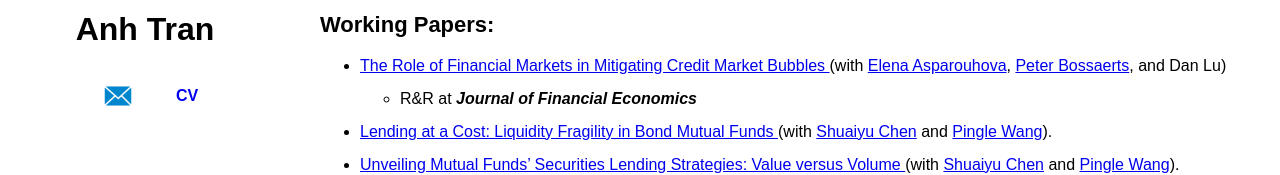
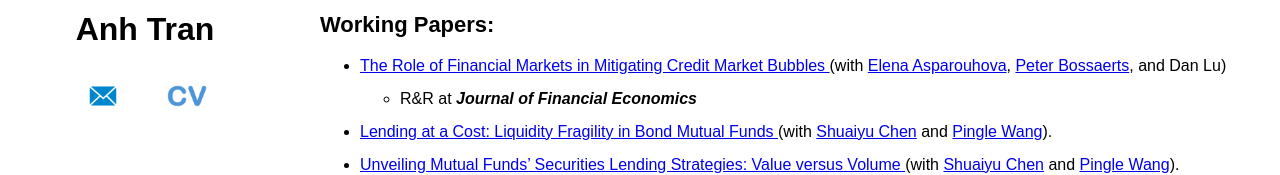
Before and after one commit to anhtrandt/anhtrandt.github.io, a plain HTML site: page index.html in a window 1280 px wide. Shown: the part 334-509 px from the top of the page. Drawn offline with Linux system fonts and the light colour scheme.

Commit message:
Update index.html

```diff
--- a/index.html
+++ b/index.html
@@ -19,7 +19,7 @@
             <h1 class="name">Anh Tran</h1>
             <div class="icon-row">
               <a href="mailto:anh.2.tran@uconn.edu" class="icon" target="_blank"><img src="assets/email.png" alt="Email" class="icon-img"></a>
-              <a href="assets/CV.pdf" class="icon" target="_blank"> <strong>CV</strong></a>
+              <a href="assets/CV.pdf" class="icon" target="_blank"><img src="assets/CV_icon.png" alt="Email" class="icon-img"></a>
             </div>
         </div>
         <div class="main">
```
